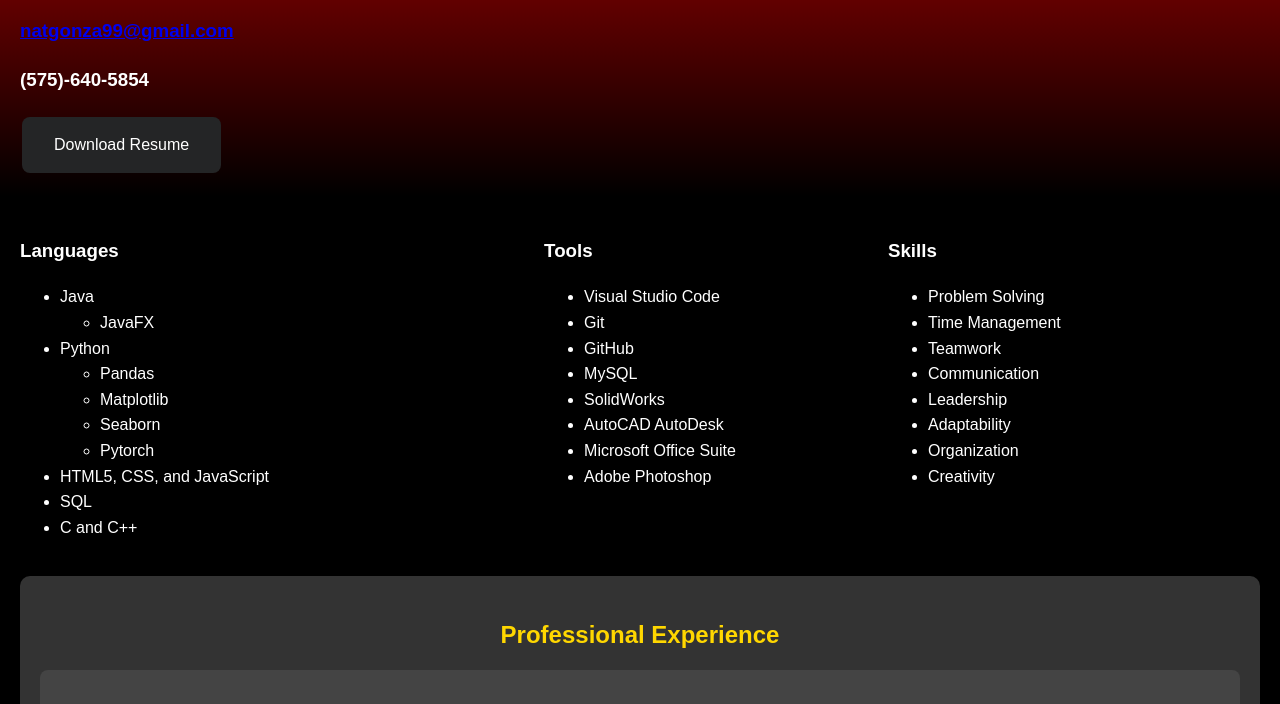
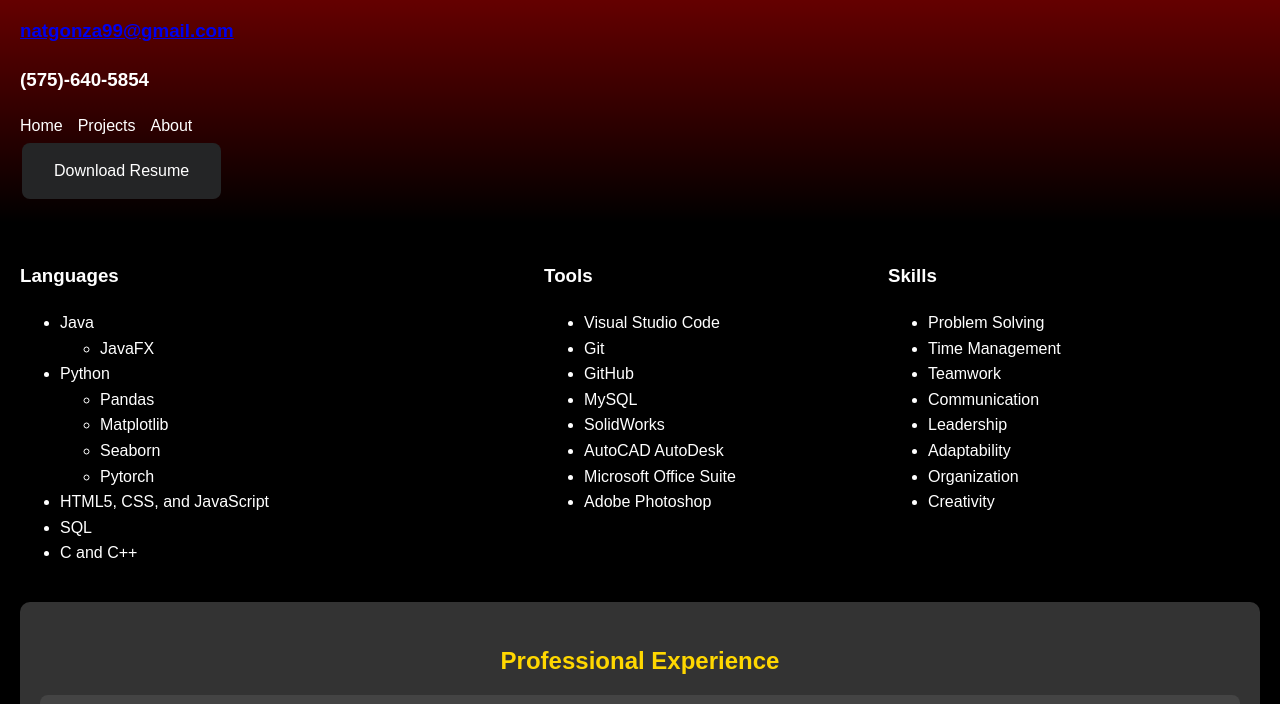
Before and after one commit to Natgonza/Natgonza.github.io, a plain HTML site: page resume.html in a window 1280 px wide. Shown: the part 61-765 px from the top of the page. Drawn offline with Linux system fonts and the light colour scheme.

Commit message:
Added comments and added a navigation bar to resume.html

```diff
--- a/resume.html
+++ b/resume.html
@@ -28,7 +28,15 @@
                 <h1>Nathanael Gonzalez</h1>
                 <h3><a href = "mailto:natgonza99@gmail.com"> natgonza99@gmail.com</a></h3>
                 <h3>(575)-640-5854</h3>
+                    <!--Navigation-->
+                    <ul>
+                        <li><a href = "index.html">Home</a></li>
+                        <li><a href = "projects.html">Projects</a></li>
+                        <li><a href = "about.html">About</a></li>
+                    </ul>
             </nav>
+
+        <!--Resume Button-->
         <a href="Nathanael Gonzalez Resume Revised 2025.pdf" class="resume-button">Download Resume</a>
         </div>
     </header>
--- a/styles.css
+++ b/styles.css
@@ -13,6 +13,35 @@ header {
     padding: 20px;
     text-align: left;
 }
+
+
+
+header h1 {
+    margin: 0;
+}
+
+nav ul{
+    list-style: none;
+    padding: 0;
+    display: flex;
+    gap: 15px
+}
+
+nav ul li {
+    display: inline;
+}
+
+nav ul li a {
+    color: #fff;
+    text-decoration: none;
+}
+
+section {
+    padding: 20 px;
+}
+
+
+/* Styling for the Resume section */
 
 /*header container for resume.html*/
 .header-container {
@@ -49,30 +78,7 @@ header {
     border-radius: 8px;
 }
 
-header h1 {
-    margin: 0;
-}
-
-nav ul{
-    list-style: none;
-    padding: 0;
-    display: flex;
-    gap: 15px
-}
-
-nav ul li {
-    display: inline;
-}
-
-nav ul li a {
-    color: #fff;
-    text-decoration: none;
-}
-
-section {
-    padding: 20 px;
-}
-
+/* Styling for Work Experience in Resume Section */
 #experience {
     background: #333;
     color: white;
```
